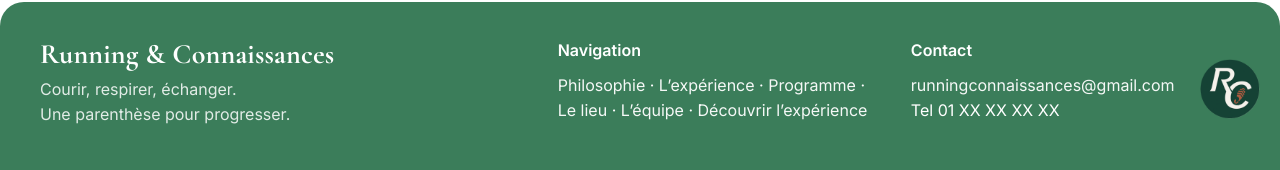
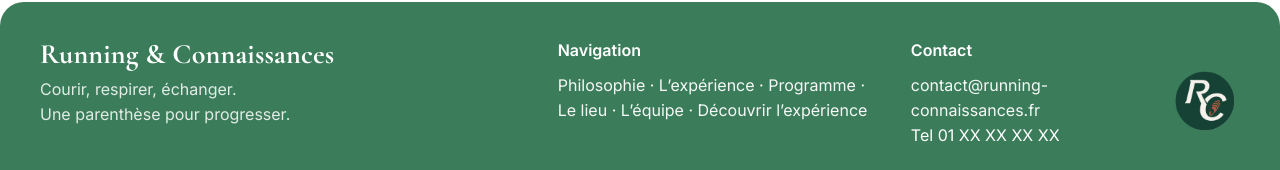
Before and after one commit to marcjouitteau-png/Running-et-connaissances, a website: page equipe.html in a window 1280 px wide. Shown: the part 2320-2490 px from the top of the page. Drawn offline with nearby package versions, Linux system fonts and the light colour scheme.

Commit message:
Add files via upload

```diff
--- a/equipe.html
+++ b/equipe.html
@@ -126,7 +126,7 @@
   <div>
     <h4 style="margin:0 0 10px;">Contact</h4>
     <p>
-      <a href="mailto:runningconnaissances@gmail.com">runningconnaissances@gmail.com</a><br/>
+      <a href="mailto:contact@running-connaissances.fr">contact@running-connaissances.fr</a><br/>
       Tel 01 XX XX XX XX
     </p>
   </div>
```
Also changed, not shown: experience.html (+1 -1 lines), index.html (+1 -1 lines), infos.html (+1 -1 lines), inscription.html (+1 -1 lines), lieu.html (+1 -1 lines), merci.html (+1 -1 lines), philosophie.html (+1 -1 lines), programme.html (+1 -1 lines).
